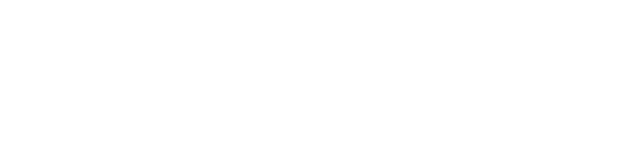
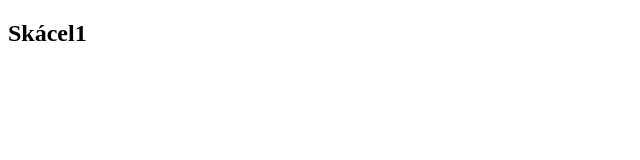
Before and after one commit to Namitka11/Sk-cel, a plain HTML site: page skacel1/index.html in a window 1280 px wide. Shown: the whole page, without its empty margins (0-640 px from the left). Drawn offline with Linux system fonts and the light colour scheme.

Commit message:
přidání nadpisu

```diff
--- a/skacel1/index.html
+++ b/skacel1/index.html
@@ -6,6 +6,6 @@
     <title>Document</title>
 </head>
 <body>
-
+    <h2>Skácel1</h2>
 </body>
 </html>
```
